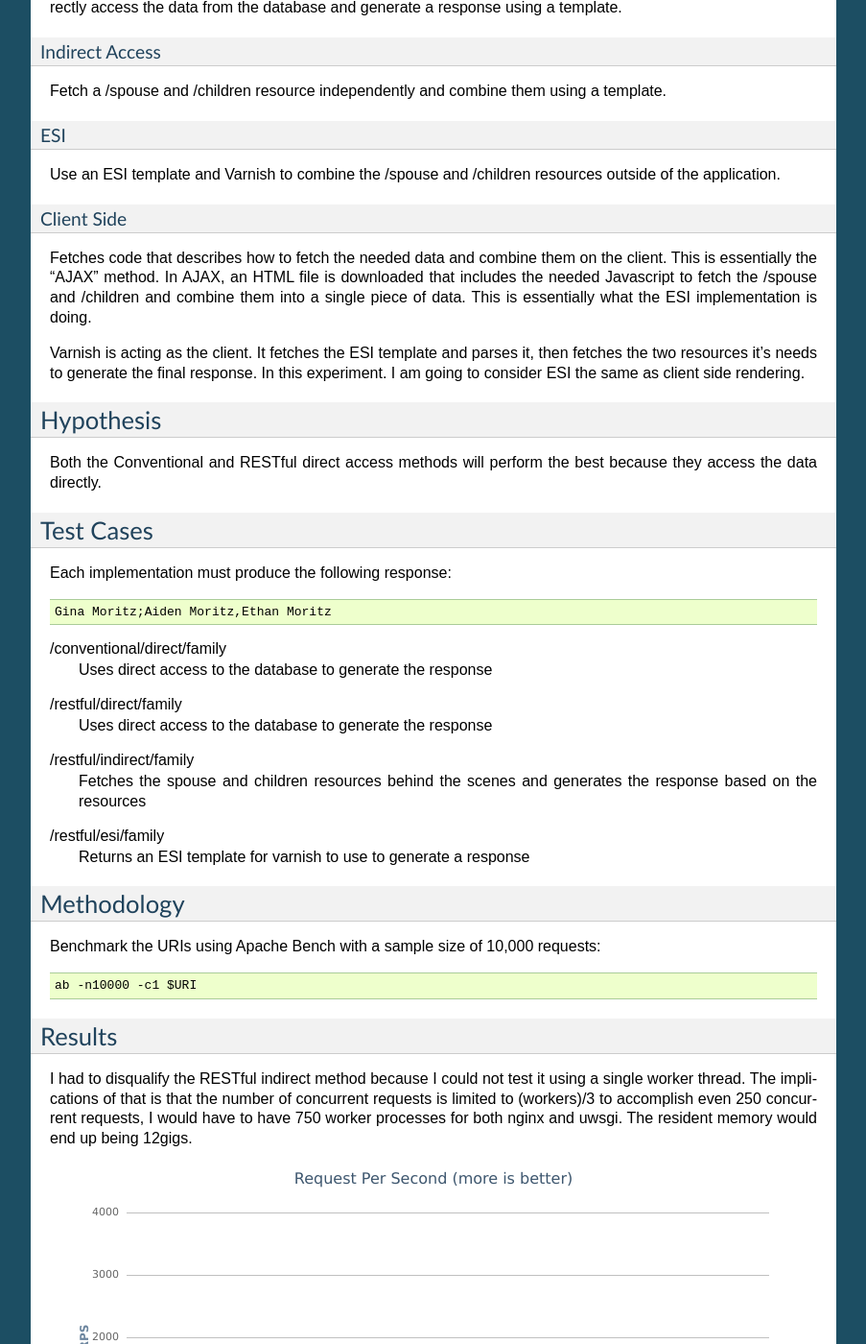
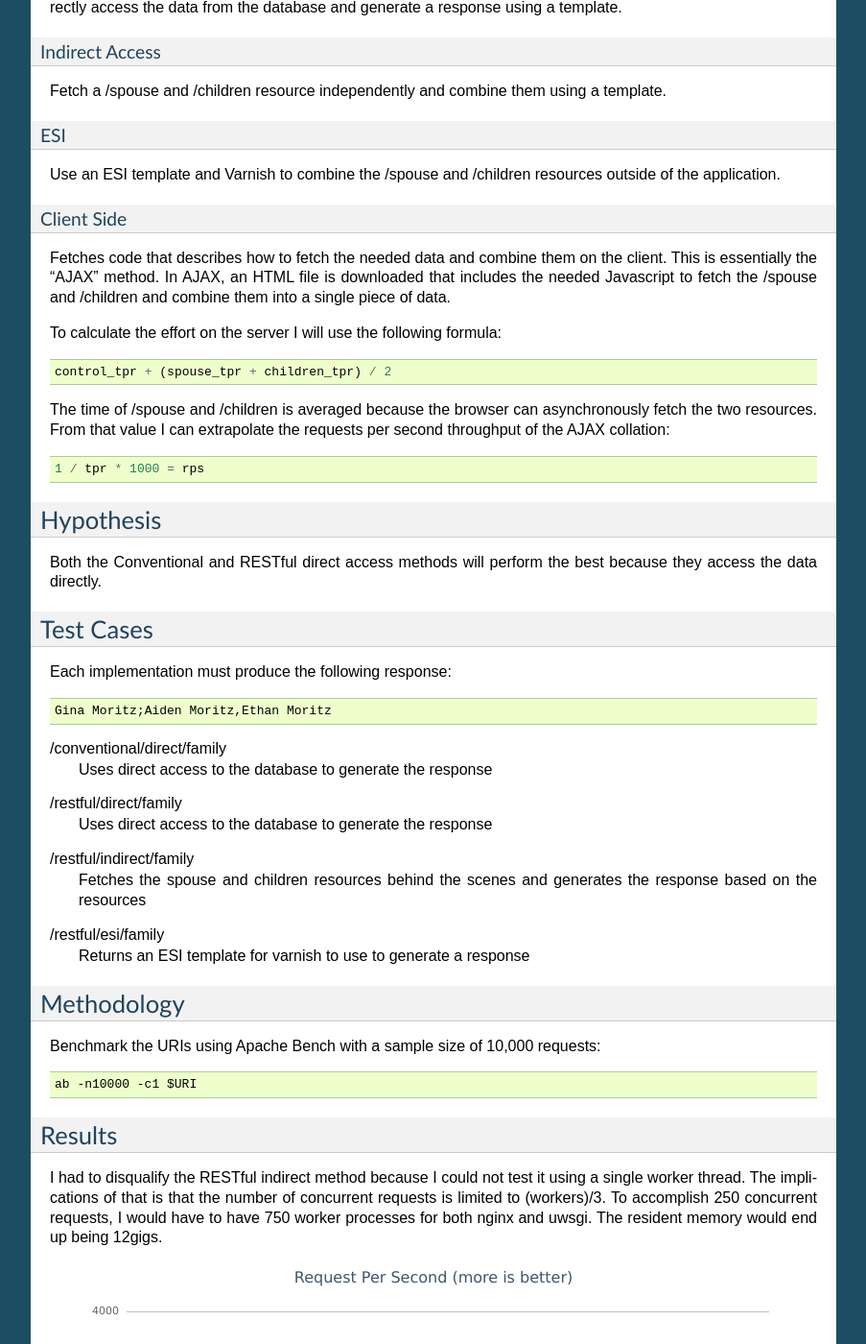
Before and after one commit to ericmoritz/restexperiments, a Sphinx documentation site: the page built from docs/source/phase1.rst, in a window 1280 px wide and 1400 px high, scrolled down 424 px. Shown: the whole window at 96% size, without its empty margins (198-1101 px from the left). Built offline with Sphinx 7.4.7, drawn with Linux system fonts in a browser that asks for light colours; some of the changed text lies outside the part shown.

Commit message:
Explained how I calculated the AJAX value

```diff
--- a/docs/source/phase1.rst
+++ b/docs/source/phase1.rst
@@ -1,7 +1,7 @@
 Phase 1
 ===============
 
-In phase on I need to present my family profile to the world
+In phase 1 I need to present my family profile to the world
 
 Solutions
 ----------
@@ -39,16 +39,22 @@ resources outside of the application.
 
 Client Side
 ^^^^^^^^^^^^
+
 Fetches code that describes how to fetch the needed data and combine
 them on the client.  This is essentially the "AJAX" method.  In AJAX,
 an HTML file is downloaded that includes the needed Javascript to
 fetch the /spouse and /children and combine them into a single piece
-of data.  This is essentially what the ESI implementation is doing.
+of data.
 
-Varnish is acting as the client.  It fetches the ESI template and
-parses it, then fetches the two resources it's needs to generate the
-final response.  In this experiment.  I am going to consider ESI the
-same as client side rendering.
+To calculate the effort on the server I will use the following formula::
+
+   control_tpr + (spouse_tpr + children_tpr) / 2
+
+The time of /spouse and /children is averaged because the browser can
+asynchronously fetch the two resources.  From that value I can
+extrapolate the requests per second throughput of the AJAX collation::
+
+    1 / tpr * 1000 = rps
 
 
 Hypothesis
@@ -93,10 +99,10 @@ Results
 
 I had to disqualify the RESTful indirect method because I could not
 test it using a single worker thread.  The implications of that is
-that the number of concurrent requests is limited to (workers)/3 to
-accomplish even 250 concurrent requests, I would have to have 750
-worker processes for both nginx and uwsgi.  The resident memory would
-end up being 12gigs.
+that the number of concurrent requests is limited to (workers)/3. To
+accomplish 250 concurrent requests, I would have to have 750 worker
+processes for both nginx and uwsgi.  The resident memory would end up
+being 12gigs.
 
 .. raw:: html
 
@@ -128,20 +134,15 @@ kind of overhead ESI adds for more complicated templates.
 
 Comparing ESI to direct access is probably a bit unfair because ESI is
 doing much more than the Python string format template does for the
-direct responses.  I would suspect that a more accurate comparison
-would be to sum the TPR for the three URIs needed to composite the
-resources:
+direct responses.  I would suspect that the values for AJAX would be
+a fairer comparison.
 
-* http://localhost:8000/phase1/restful/esi/family
-* http://localhost:8000/phase1/restful/spouse
-* http://localhost:8000/phase1/restful/children
+I think that it is safe for me to conclude that if server data needs
+to be collated on the server, accessing the data directly would be
+best.
 
-A rough estimate would put time need to gather the content to
-composite at around 0.87ms.  That would still be three times the time
-needed for direct access.
-
-I think It is safe for me to conclude that if server data needs to be
-collated on the server, accessing the data directly would be best.
-
-The benefits to edge side or client side collation would be
-a bit more flexibility.
+That being said, you gain flexibility when using edge side and client
+side collating.  If you ignore database limitations, you could
+theoretically gain the throughput of the direct method by horizontally
+scaling the servers but that would require more system resources
+(which may be cheap enough to justify).
```
